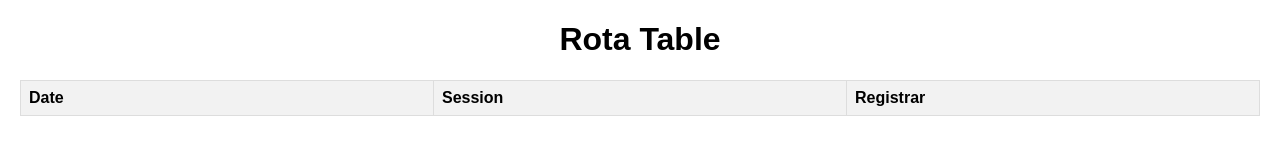
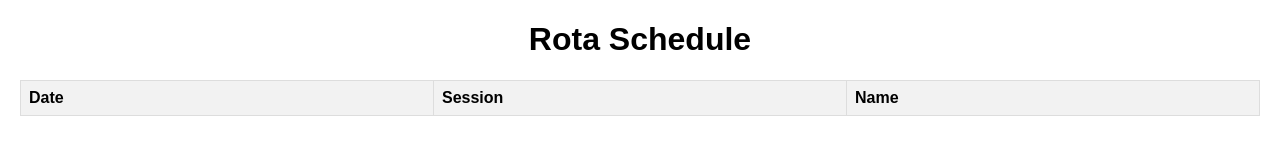
Before and after one commit to elo613/TestRota, a plain HTML site: page index.html in a window 1280 px wide. Drawn offline with Linux system fonts and the light colour scheme.

Commit message:
Update index.html

```diff
--- a/index.html
+++ b/index.html
@@ -3,21 +3,23 @@
 <head>
     <meta charset="UTF-8">
     <meta name="viewport" content="width=device-width, initial-scale=1.0">
-    <title>Rota Table</title>
+    <title>Rota Schedule</title>
     <link rel="stylesheet" href="index.css">
 </head>
 <body>
-    <h1>Rota Table</h1>
-    <div class="table-container">
+    <div class="container">
+        <h1>Rota Schedule</h1>
         <table id="rota-table">
             <thead>
                 <tr>
                     <th>Date</th>
                     <th>Session</th>
-                    <th>Registrar</th>
+                    <th>Name</th>
                 </tr>
             </thead>
-            <tbody></tbody>
+            <tbody>
+                <!-- Data from rota.json will be inserted here -->
+            </tbody>
         </table>
     </div>
     <script src="index.js"></script>
```
